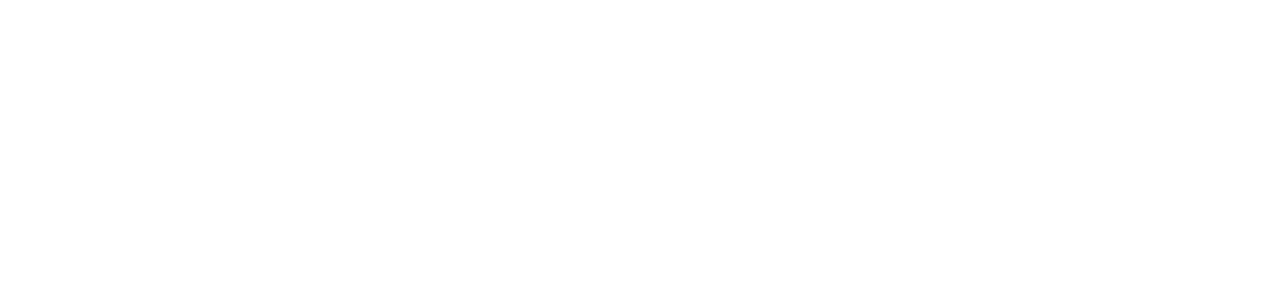
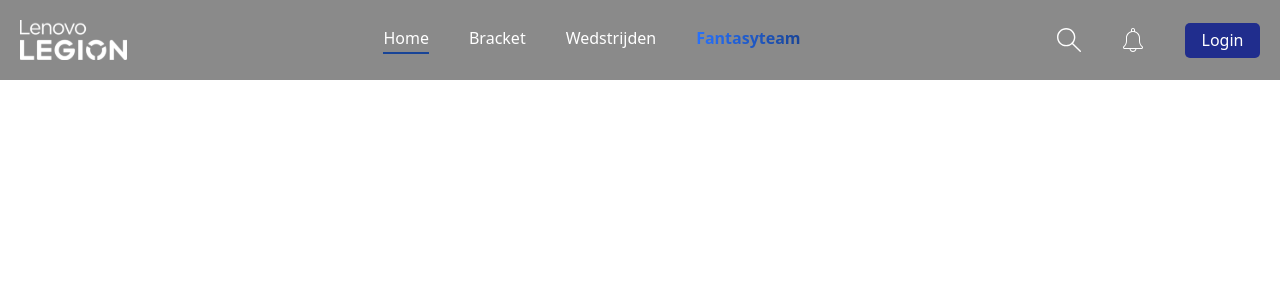
Before and after one commit to SemThe/lenovolegion, a Next.js app: page / in a window 1280 px wide. Shown: the top 300 px of the page. Built offline with nearby package versions, Linux system fonts and the light colour scheme.

Commit message:
header met werkende nav-links toegevoegd

```diff
--- a/app/layout.tsx
+++ b/app/layout.tsx
@@ -1,6 +1,7 @@
 import type { Metadata } from "next";
+import "./globals.css";
 
-import "./globals.css";
+import Header from "@/components/layout/Header";
 
 export const metadata: Metadata = {
   title: "Create Next App",
@@ -14,7 +15,10 @@
 }>) {
   return (
     <html lang="en">
-      <body>{children}</body>
+      <body>
+        <Header />
+        {children}
+      </body>
     </html>
   );
 }
--- a/components/layout/Header.tsx
+++ b/components/layout/Header.tsx
@@ -0,0 +1,34 @@
+"use client";
+
+import Link from "next/link";
+import Image from "next/image";
+import ZoekIcon from "@/public/icons/zoekfunctie.svg";
+import MeldingIcon from "@/public/icons/melding.svg";
+import LoginButton from "@/components/ui/LoginButton";
+import Navlinks from "@/components/layout/NavLinks";
+
+export default function Header() {
+  return (
+    <header className="bg-bg-color/50 text-white w-full p-5">
+      <nav className="flex items-center justify-between">
+        <Link href="/">
+          <Image
+            src="/images/logo.svg"
+            alt="LenovoLegion-logo"
+            width={107}
+            height={40}
+          />
+        </Link>
+        <div className="flex gap-10">
+          <Navlinks />
+        </div>
+
+        <div className="flex items-center gap-10">
+          <ZoekIcon />
+          <MeldingIcon />
+          <LoginButton href="/" text="Login" />
+        </div>
+      </nav>
+    </header>
+  );
+}
```
Also changed, not shown: public/images/logo.svg (added).
